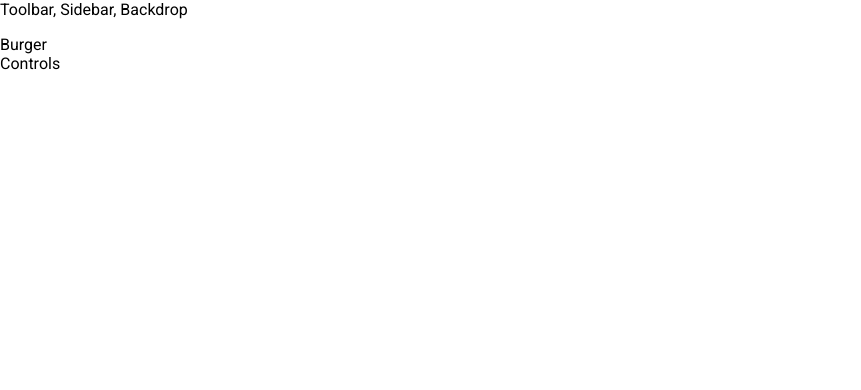
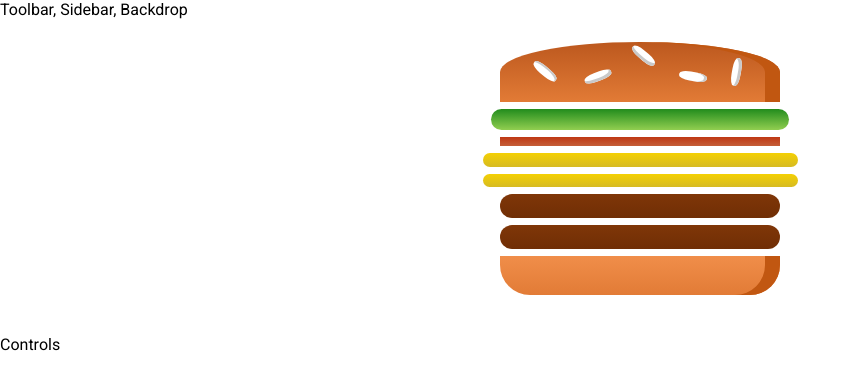
Before and after one commit to lkastenmeier/build-a-burger, a React (Create React App) app: page / in a window 1280 px wide. Shown: the top 390 px of the page, without its empty margins (0-861 px from the left). Built offline with nearby package versions, Linux system fonts and the light colour scheme.

Commit message:
handle ingredient list via state

```diff
--- a/src/components/Burger/Burger.js
+++ b/src/components/Burger/Burger.js
@@ -0,0 +1,21 @@
+import React from "react";
+import Burgeringredient from "./Burgeringredient/Burgeringredient";
+import style from "./Burger.module.css";
+const Burger = props => {
+  const transformedIngredients = Object.keys(props.ingredients).map(
+    ingredient => {
+      return [...Array(props.ingredients[ingredient])].map((_, i) => {
+        return <Burgeringredient key={ingredient + i} type={ingredient} />;
+      });
+    }
+  );
+  return (
+    <div className={style.Burger}>
+      <Burgeringredient type="bread-top" />
+      {transformedIngredients}
+      <Burgeringredient type="bread-bottom" />
+    </div>
+  );
+};
+
+export default Burger;
--- /dev/null
+++ b/src/components/Burger/Burger.module.css
@@ -0,0 +1,28 @@
+.Burger {
+  width: 100%;
+  margin: auto;
+  height: 250px;
+  overflow: scroll;
+  text-align: center;
+  font-weight: bold;
+  font-size: 1.2rem;
+}
+
+@media (min-width: 1000px) and (min-height: 700px) {
+  .Burger {
+    width: 700px;
+    height: 600px;
+  }
+}
+@media (min-width: 500px) and (min-height: 401px) {
+  .Burger {
+    width: 450px;
+    height: 400px;
+  }
+}
+@media (min-width: 400px) and (min-height: 500px) {
+  .Burger {
+    width: 350px;
+    height: 300px;
+  }
+}
--- a/src/containers/BurgerBuilder.js/BurgerBuilder.js
+++ b/src/containers/BurgerBuilder.js/BurgerBuilder.js
@@ -1,11 +1,20 @@
 import React, { Component } from "react";
 import Aux from "../../hoc/Aux";
+import Burger from "../../components/Burger/Burger";
 
 class BurgerBuilder extends Component {
+  state = {
+    ingredients: {
+      salad: 1,
+      bacon: 1,
+      cheese: 2,
+      meat: 2
+    }
+  };
   render() {
     return (
       <Aux>
-        <div>Burger</div>
+        <Burger ingredients={this.state.ingredients} />
         <div>Controls</div>
       </Aux>
     );
```
